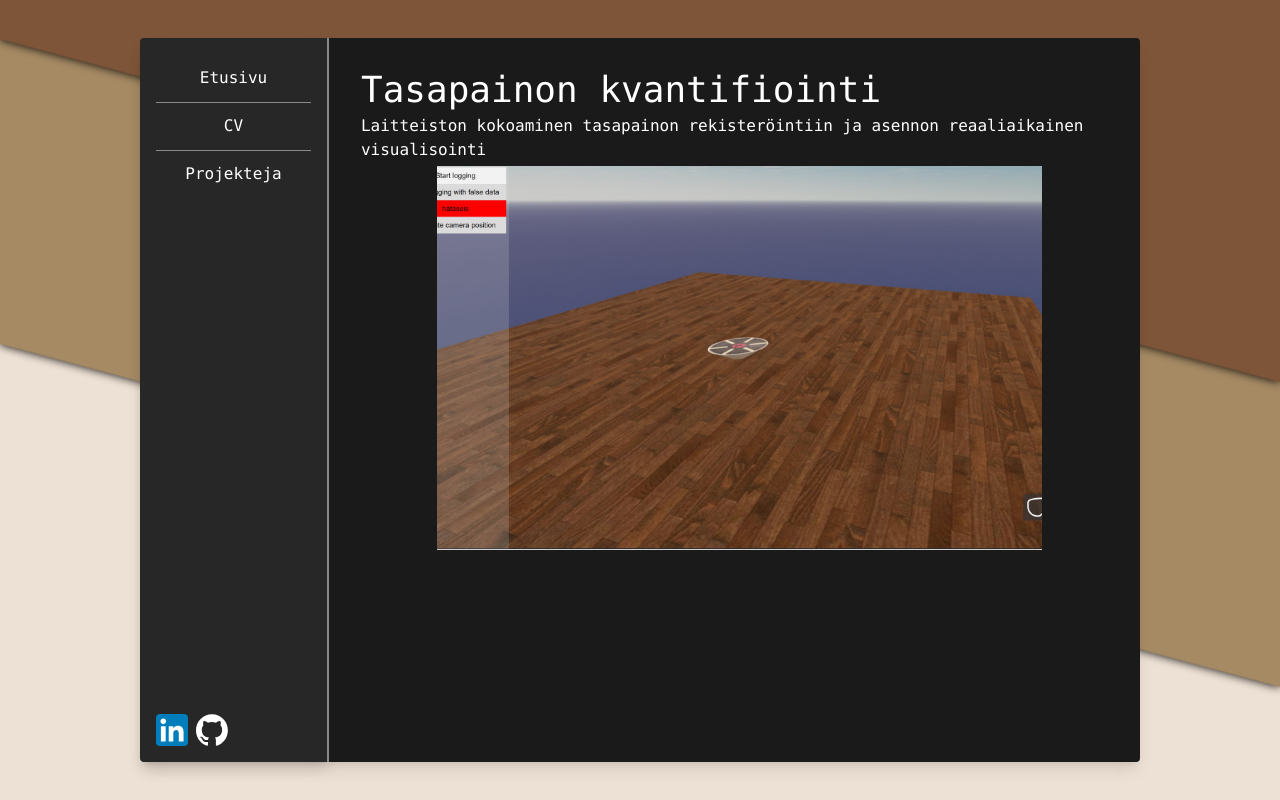
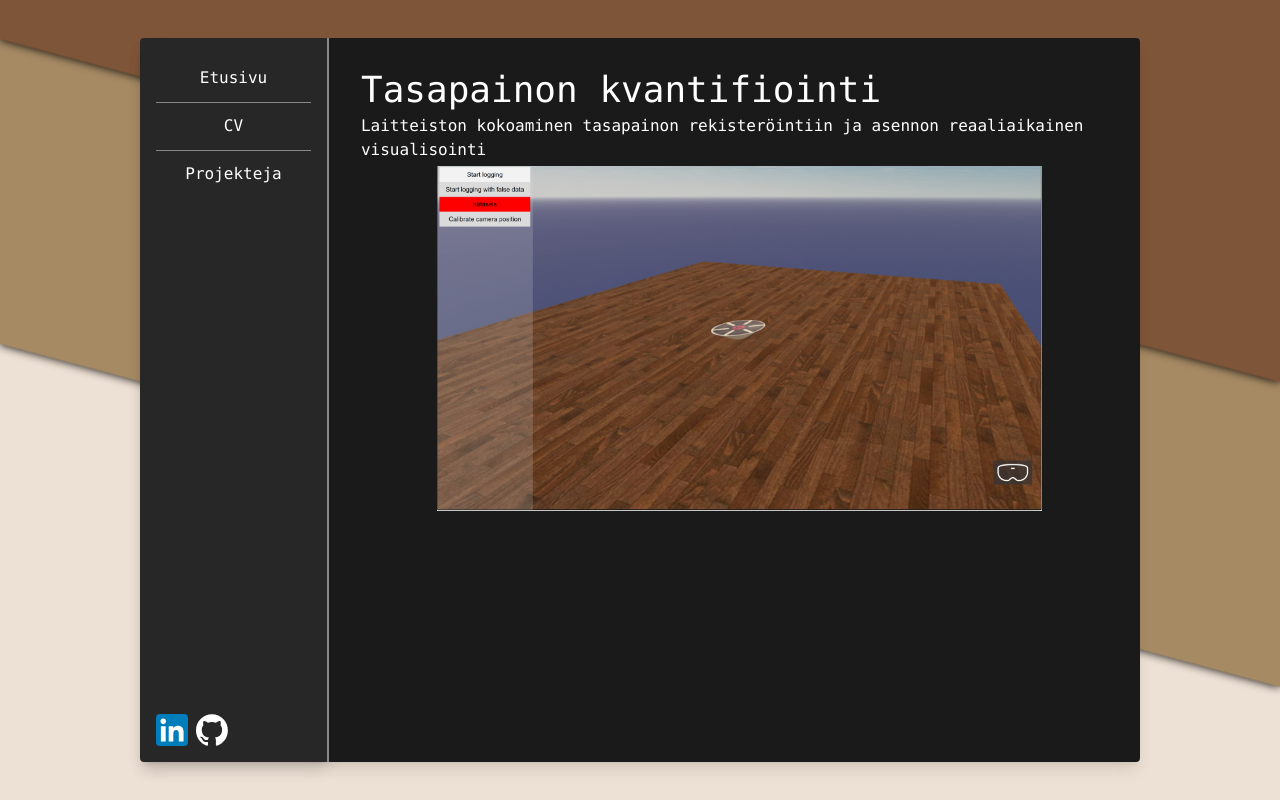
Before and after one commit to saarlemo/nettisivut, a Next.js app: page /projekteja/1 in a window 1280 px wide. Built offline with nearby package versions, Linux system fonts and the light colour scheme.

Commit message:
CSS korjaus

```diff
--- a/components/ImageCarousel.tsx
+++ b/components/ImageCarousel.tsx
@@ -34,7 +34,7 @@ const ImageCarousel: React.FC<CarouselProps> = ({ images }) => {
                             width={600}
                             height={400}
                             alt={`Projektin kuva ${index}`}
-                            className="mx-auto w-auto max-w-[80%] h-full object-cover"
+                            className="mx-auto w-auto max-w-[80%] max-h-full object-cover"
                         />
                     </div>
                 ))}
```
